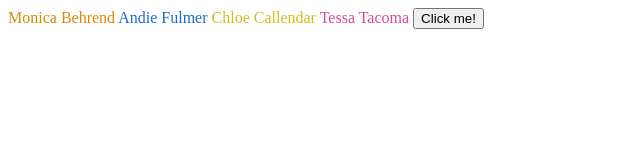
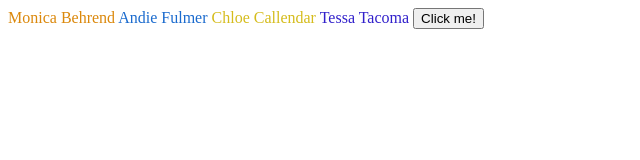
Before and after one commit to monbehre/monbehre.github.io, a plain HTML site: page index.html in a window 1280 px wide. Shown: the full height of the page, 0-640 px from the left. Drawn offline with Linux system fonts and the light colour scheme.

Commit message:
tessa color

```diff
--- a/app.css
+++ b/app.css
@@ -10,5 +10,5 @@ chloe {
     color : rgb(213, 188, 28)
 }
 tessa {
-    color : rgb(217, 74, 150)
+    color : rgb(49, 32, 203)
 }
```
